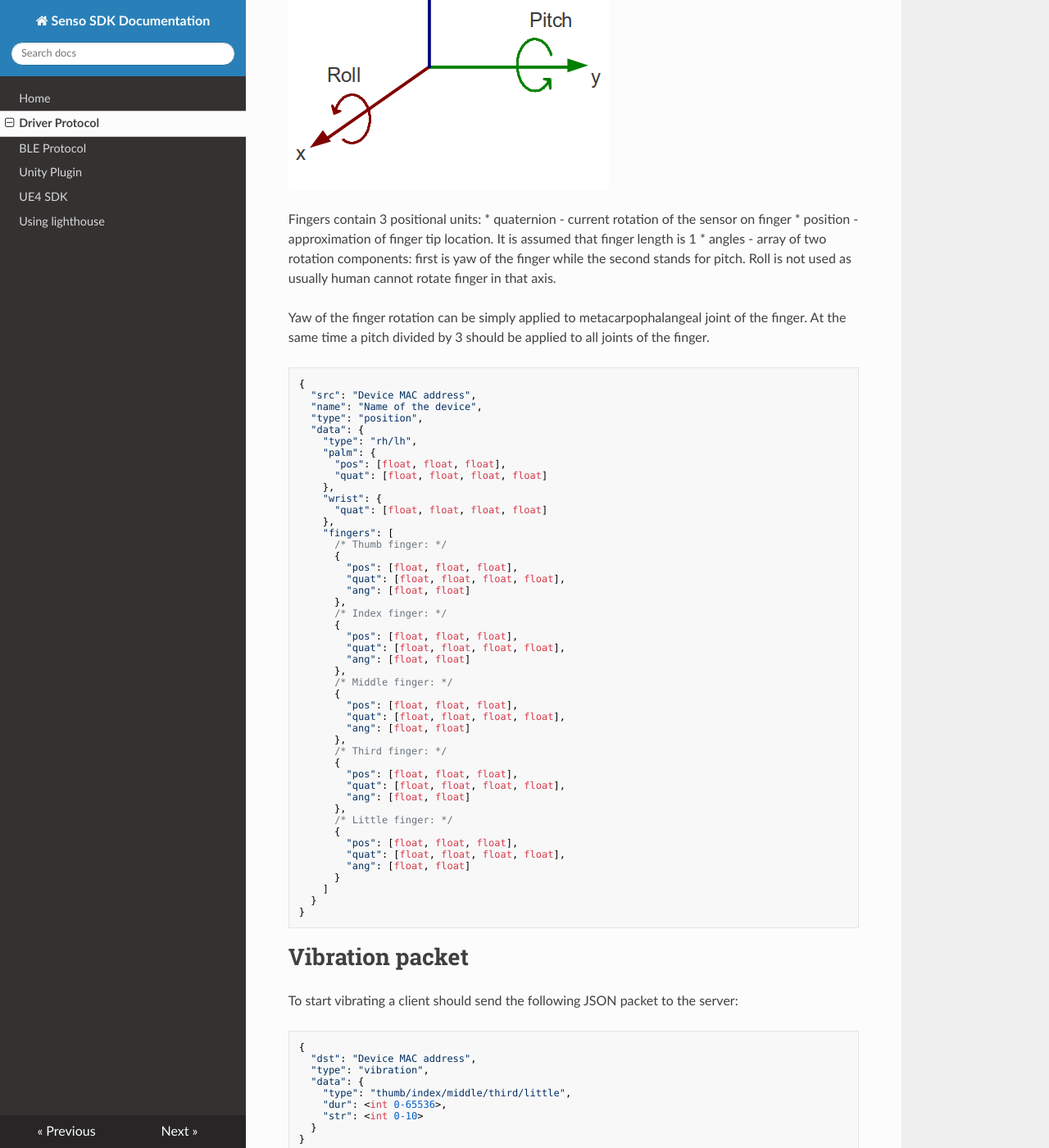
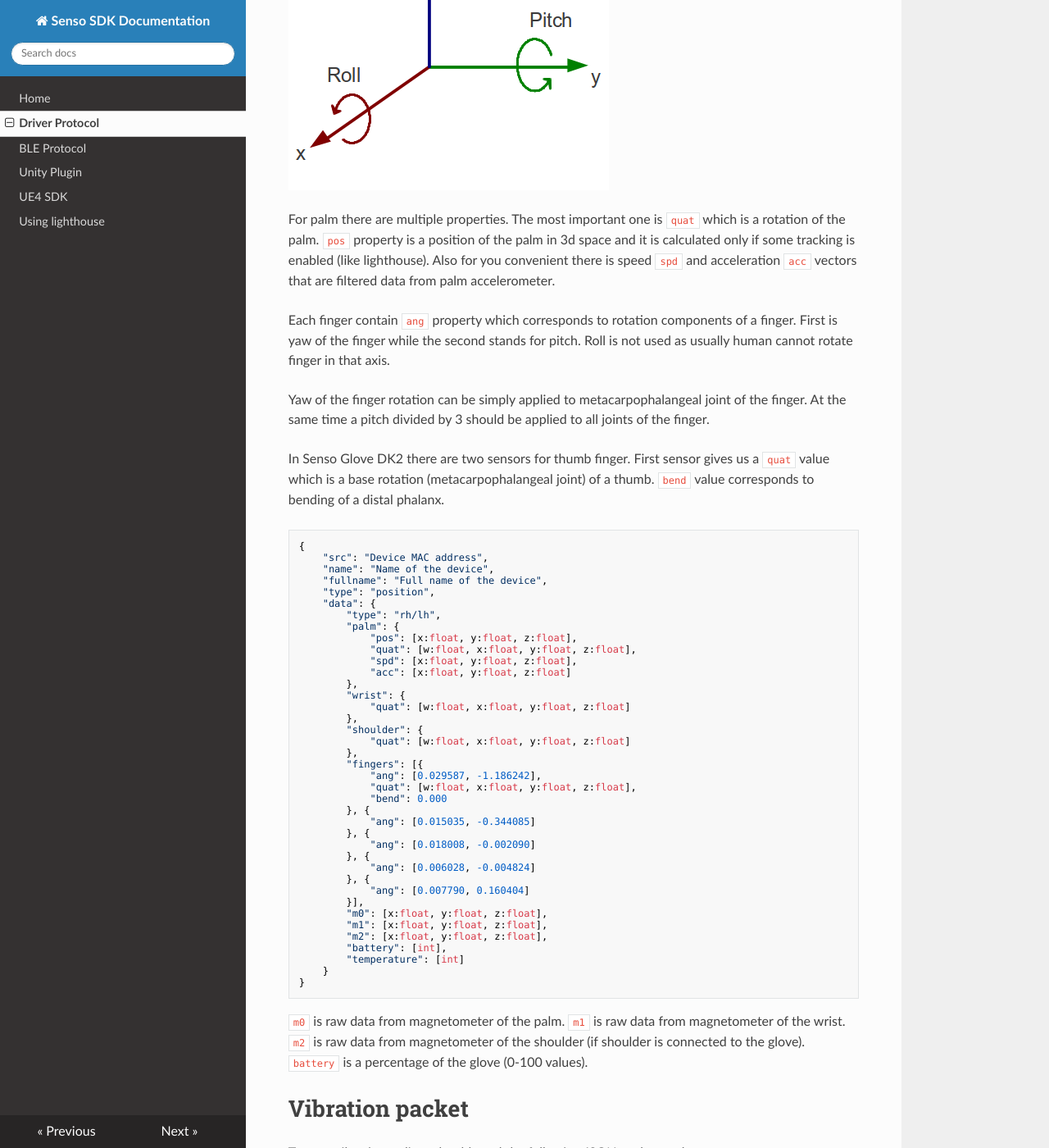
Before and after one commit to paintenzero/senso-docs, an MkDocs documentation site: the page built from docs/net_protocol.md, in a window 1280 px wide and 1400 px high, scrolled down 770 px. Shown: the whole window at 82% size. Built offline with MkDocs 1.6.1, drawn with Linux system fonts in a browser that asks for light colours; nearby versions of some CDN libraries; old or Windows-style settings are respelled for this version of MkDocs; some of the changed text lies outside the part shown.

Commit message:
Fixed protocol to new version

````diff
--- a/docs/net_protocol.md
+++ b/docs/net_protocol.md
@@ -9,67 +9,64 @@ Every JSON packet is delimited by newline sign ("\n", ASCII=10).
 A pose of the Senso glove.
 
 `name` and `src` stand for device's BLE name and MAC address respectively. `type` field inside `data` dictionary is used to determine if it is a pose for right hand (rh) or left hand (lh).
-All rotations are given in quaternions in format: `[w, x, y, z]`. Note that axis of the IMU could not coincide with axis used in your game engine so it is up to you to convert the quaternion.
+All rotations are given in quaternions in format: `[w, x, y, z]`. Note that axis of the IMU doesn't coincide with axis used in your game engine so it is up to you to convert the quaternion.
 X, Y, Z on sensor corresponds to Pitch, Roll and Yaw respectively.
 
 ![Pitch Roll Yaw](img/roll_pitch_yaw.png)
 
-Fingers contain 3 positional units:
-* quaternion - current rotation of the sensor on finger
-* position - approximation of finger tip location. It is assumed that finger length is 1
-* angles - array of two rotation components: first is yaw of the finger while the second stands for pitch. Roll is not used as usually human cannot rotate finger in that axis.
+For palm there are multiple properties. The most important one is `quat` which is a rotation of the palm. `pos` property is a position of the palm in 3d space and it is calculated only if some tracking is enabled (like lighthouse).
+Also for you convenient there is speed `spd` and acceleration `acc` vectors that are filtered data from palm accelerometer.
+
+Each finger contain `ang` property which corresponds to rotation components of a finger. First is yaw of the finger while the second stands for pitch. Roll is not used as usually human cannot rotate finger in that axis.
 
 Yaw of the finger rotation can be simply applied to metacarpophalangeal joint of the finger. At the same time a pitch divided by 3 should be applied to all joints of the finger.
 
+In Senso Glove DK2 there are two sensors for thumb finger. First sensor gives us a `quat` value which is a base rotation (metacarpophalangeal joint) of a thumb. `bend` value corresponds to bending of a distal phalanx.
+
 ```
 {
-  "src": "Device MAC address",
-  "name": "Name of the device",
-  "type": "position",
-  "data": {
-    "type": "rh/lh",
-    "palm": {
-      "pos": [float, float, float],
-      "quat": [float, float, float, float]
-    },
-    "wrist": {
-      "quat": [float, float, float, float]
-    },
-    "fingers": [
-      /* Thumb finger: */
-      {
-        "pos": [float, float, float],
-        "quat": [float, float, float, float],
-        "ang": [float, float]
-      },
-      /* Index finger: */
-      {
-        "pos": [float, float, float],
-        "quat": [float, float, float, float],
-        "ang": [float, float]
-      },
-      /* Middle finger: */
-      {
-        "pos": [float, float, float],
-        "quat": [float, float, float, float],
-        "ang": [float, float]
-      },
-      /* Third finger: */
-      {
-        "pos": [float, float, float],
-        "quat": [float, float, float, float],
-        "ang": [float, float]
-      },
-      /* Little finger: */
-      {
-        "pos": [float, float, float],
-        "quat": [float, float, float, float],
-        "ang": [float, float]
-      }
-    ]
-  }
+	"src": "Device MAC address",
+	"name": "Name of the device",
+	"fullname": "Full name of the device",
+	"type": "position",
+	"data": {
+		"type": "rh/lh",
+		"palm": {
+			"pos": [x:float, y:float, z:float],
+			"quat": [w:float, x:float, y:float, z:float],
+			"spd": [x:float, y:float, z:float],
+			"acc": [x:float, y:float, z:float]
+		},
+		"wrist": {
+			"quat": [w:float, x:float, y:float, z:float]
+		},
+		"shoulder": {
+			"quat": [w:float, x:float, y:float, z:float]
+		},
+		"fingers": [{
+			"ang": [0.029587, -1.186242],
+			"quat": [w:float, x:float, y:float, z:float],
+			"bend": 0.000
+		}, {
+			"ang": [0.015035, -0.344085]
+		}, {
+			"ang": [0.018008, -0.002090]
+		}, {
+			"ang": [0.006028, -0.004824]
+		}, {
+			"ang": [0.007790, 0.160404]
+		}],
+		"m0": [x:float, y:float, z:float],
+		"m1": [x:float, y:float, z:float],
+		"m2": [x:float, y:float, z:float],
+		"battery": [int],
+		"temperature": [int]
+	}
 }
 ```
+
+`m0` is raw data from magnetometer of the palm. `m1` is raw data from magnetometer of the wrist. `m2` is raw data from magnetometer of the shoulder (if shoulder is connected to the glove).
+`battery` is a percentage of the glove (0-100 values).
 
 # Vibration packet
 
````
